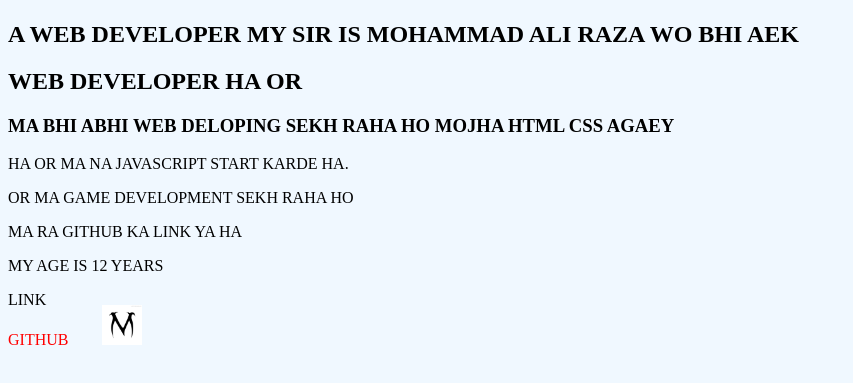
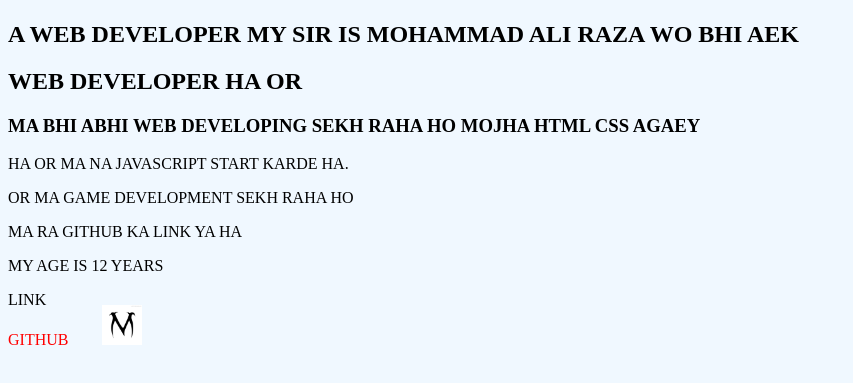
Before and after one commit to Mustafaali82/test, a plain HTML site: page index.html in a window 1280 px wide. Shown: the part 59-442 px from the top of the page, without its empty margins (0-853 px from the left). Drawn offline with Linux system fonts and the light colour scheme.

Commit message:
complete

```diff
--- a/index.html
+++ b/index.html
@@ -12,7 +12,7 @@
       <h2>A WEB DEVELOPER MY SIR IS MOHAMMAD ALI RAZA WO BHI AEK</h2>
       <h2>
         WEB DEVELOPER HA OR
-        <h3>MA BHI ABHI WEB DELOPING SEKH RAHA HO MOJHA HTML CSS AGAEY</h3>
+        <h3>MA BHI ABHI WEB DEVELOPING SEKH RAHA HO MOJHA HTML CSS AGAEY</h3>
         HA OR MA NA JAVASCRIPT START KARDE HA.
       </h2>
     </h1>
```
